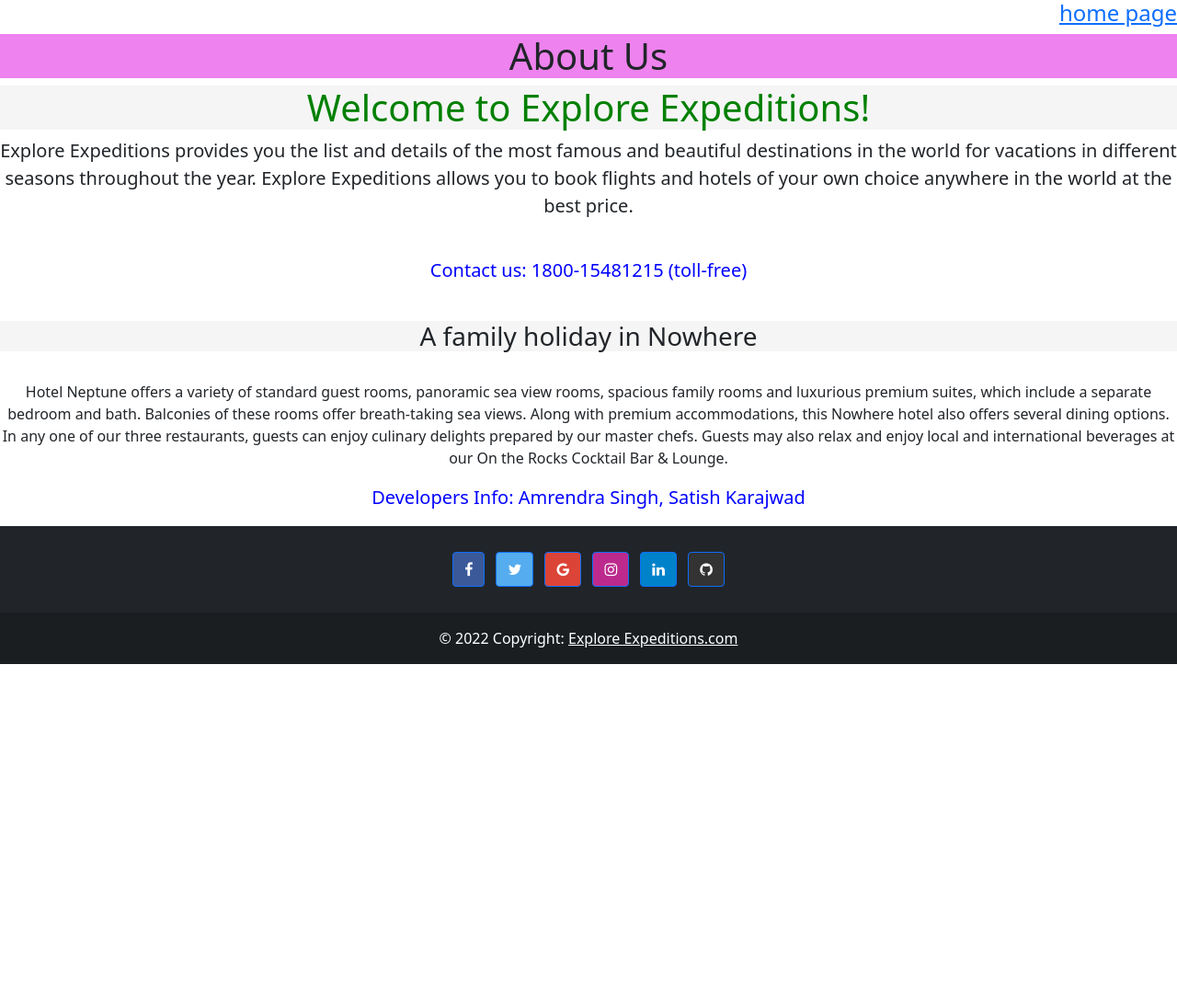
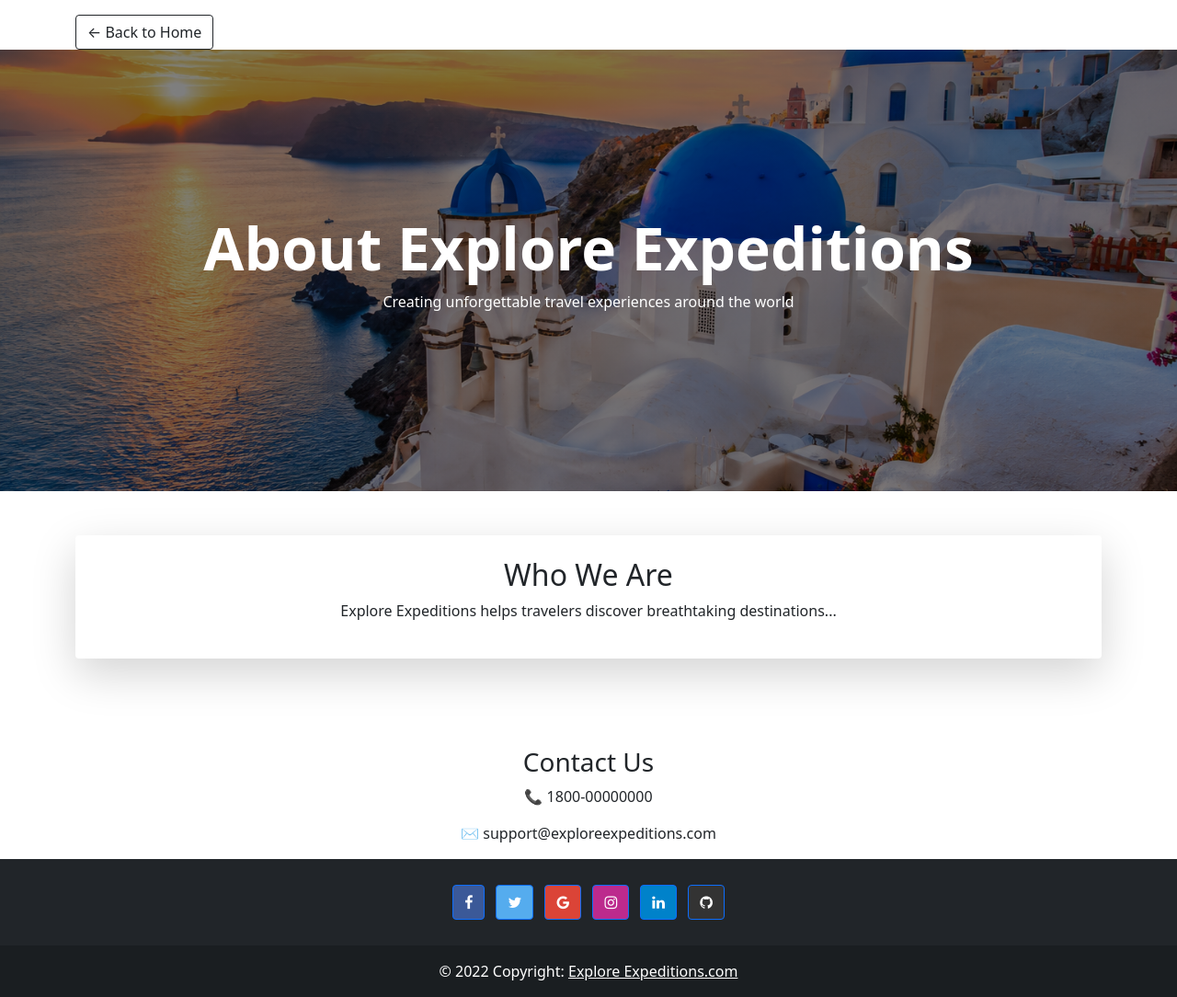
Before and after one commit to StoreMyProjects/flask-postgresql-app, a Flask app: page /about in a window 1280 px wide. Shown: the whole page at 92% size. Before the commit the page ends 722 px from the top, so only its background shows below. Run offline with Flask 3, Linux system fonts and the light colour scheme; the visitor is signed in with stand-in values (Sample User, id 1); some libraries are stand-ins or nearby versions.

Commit message:
Update UI

```diff
--- a/app.py
+++ b/app.py
@@ -430,7 +430,6 @@ def logout():
 
 
 @app.route('/about')
-@login_required
 def about():
     return render_template("about.html")
 
--- a/templates/about.html
+++ b/templates/about.html
@@ -2,26 +2,44 @@
 
 {% block body %}
 
-<h4 style="text-align: right;"><a href="/home">home page</a></h4>
-
-<div class="jumbotron text-center">
-	<h1 style="background-color: violet;">About Us</h1>
-	<h1 style="color: green; background-color: whitesmoke;">Welcome to Explore Expeditions! </h1>
-	<p class="lead">Explore Expeditions provides you the list and details of the most famous and beautiful destinations in the world for vacations in different seasons throughout the year.
-		Explore Expeditions allows you to book flights and hotels of your own choice anywhere in the world at the best price.
-	</p>
-	<br>
-	<p class="lead" style="color: blue;">Contact us: 1800-15481215 (toll-free)</p>
-	<br>
-	<h3 style="background-color: whitesmoke;">A family holiday in Nowhere</h3>
-	<br>
-	<p>Hotel Neptune offers a variety of standard guest rooms, panoramic sea view rooms, spacious family rooms and luxurious premium suites, which include a separate bedroom and bath. Balconies of these rooms offer breath-taking sea views. Along with premium accommodations, this Nowhere hotel also offers several dining options. In any one of our three restaurants, guests can enjoy culinary delights prepared by our master chefs. Guests may also relax and enjoy local and international beverages at our On the Rocks Cocktail Bar & Lounge.
-	</p>
+<div class="container mt-3">
+    <a href="/" class="btn btn-outline-dark">
+        ← Back to Home
+    </a>
 </div>
 
 <div class="jumbotron text-center">
-	<p class="lead" style="color: blue;">Developers Info: Amrendra Singh, Satish Karajwad</p>
+	<section style="height: 60vh;
+    background:
+    linear-gradient(rgba(0,0,0,0.5), rgba(0,0,0,0.5)),
+    url('{{ url_for("static", filename="home/santorini_greece.png") }}'); background-size: cover;
+    background-position: center;
+    display: flex;
+    justify-content: center;
+    align-items: center;
+    text-align: center;
+    color: white;">
+    <div class="overlay">
+        <h1 style="font-size: 4rem;
+    font-weight: bold;">About Explore Expeditions</h1>
+        <p>Creating unforgettable travel experiences around the world</p>
+    </div>
+</section>
+<div class="container py-5">
+
+  <div class="card shadow-lg border-0 p-4">
+      <h2>Who We Are</h2>
+      <p>Explore Expeditions helps travelers discover breathtaking destinations...</p>
+  </div>
+
+</div class="container py-5">
+	<div class="contact-box text-center mt-5">
+		<h3>Contact Us</h3>
+		<p>📞 1800-00000000</p>
+		<p>✉ support@exploreexpeditions.com</p>
+	</div>
 </div>
+
 
 <footer class="bg-dark text-center text-white">
 
--- a/templates/home.html
+++ b/templates/home.html
@@ -39,9 +39,6 @@
           </li>
           <li class="nav-item">
             <a class="nav-link" href="{{ url_for('bookingdetails') }}">Bookings</a>
-          </li>
-          <li class="nav-item">
-            <a class="nav-link" href="{{ url_for('about') }}">About us</a>
           </li>
           <ul class="navbar-nav">
             <li class="nav-item dropdown">
```
Also changed, not shown: templates/index.html (+10 -11 lines), templates/login.html (+12 -9 lines), templates/register.html (+16 -17 lines), static/home/denmark.jpg (renamed from static/home/denmark-cara.jpg), static/home/santorini_greece.png (added), static/home/tropical_beach.png (added), 1 other file.
